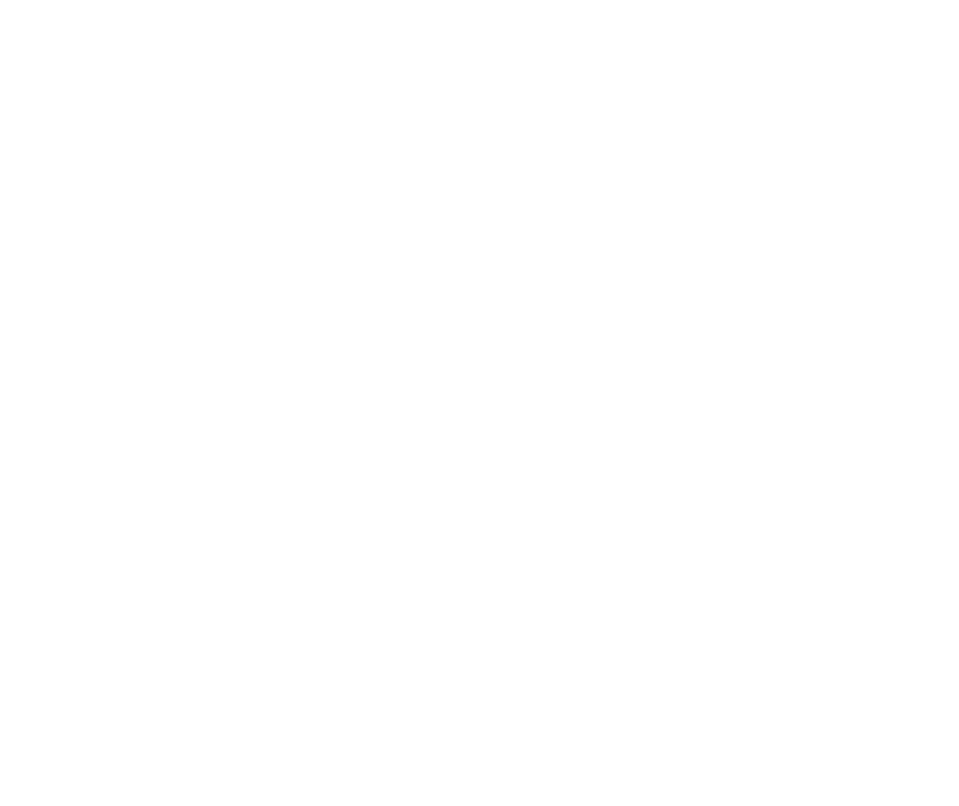
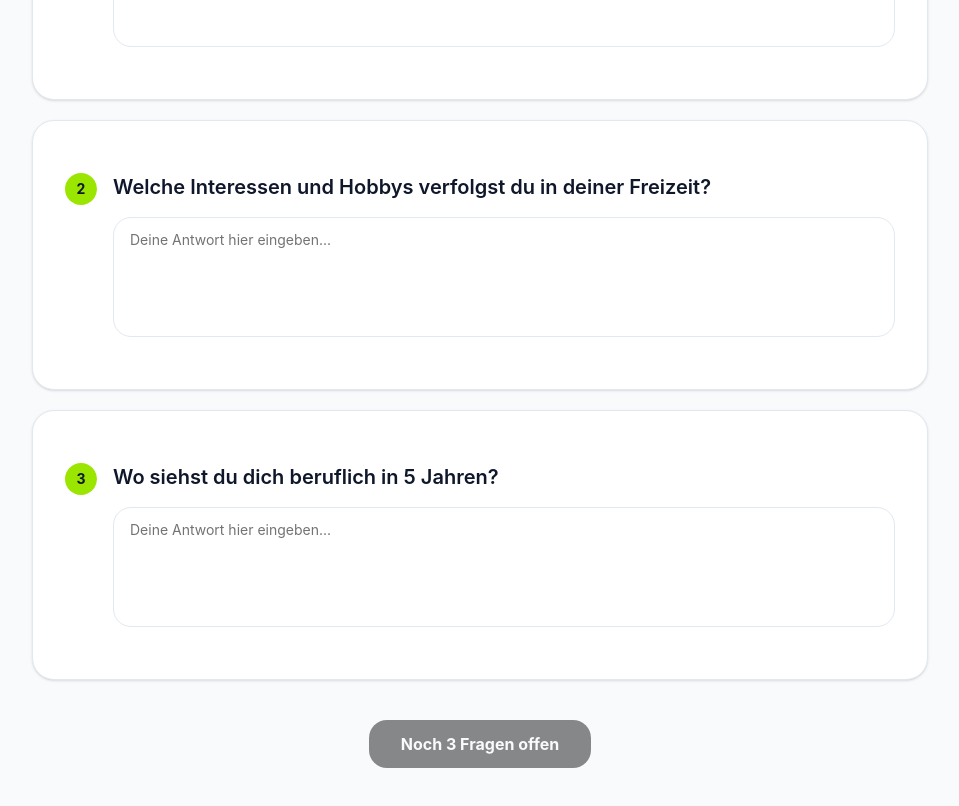
Before and after one commit to darmattt/18plus, a React (Vite) app in the folder frontend/: page /OffeneFragen in a window 1280 px wide. Before the commit this address had no page. Shown: the part 420-1226 px from the top of the page, without its empty margins (160-1119 px from the left). Before the commit the page ends 800 px from the top, so only its background shows below. Built offline with nearby package versions, Linux system fonts and the light colour scheme.

Commit message:
feat: OffeneFragen Arbeitsblatt implimentiert

```diff
--- a/frontend/package.json
+++ b/frontend/package.json
@@ -13,6 +13,7 @@
     "@tailwindcss/vite": "^4.2.0",
     "class-variance-authority": "^0.7.1",
     "clsx": "^2.1.1",
+    "framer-motion": "^12.35.1",
     "lucide-react": "^0.574.0",
     "radix-ui": "^1.4.3",
     "react": "^19.2.0",
--- a/frontend/src/App.jsx
+++ b/frontend/src/App.jsx
@@ -25,6 +25,9 @@ export default function LandingHero() {
                     <a className="hover:text-slate-900" href="#">
                         über 18plus
                     </a>
+                    <Link className="hover:text-slate-900" to="/OffeneFragen">
+                                            OffeneFragen
+                     </Link>
                 </nav>
 
                 <Link to="/login">
--- /dev/null
+++ b/frontend/src/OffeneFragen.jsx
@@ -0,0 +1,132 @@
+import { Link } from "react-router-dom"
+
+import { useState } from "react";
+import { AnimatePresence, motion } from "framer-motion";
+import { CheckCircle2, Sparkles } from "lucide-react";
+
+import { Badge } from "@/components/ui/badge";
+import { Button } from "@/components/ui/button";
+import { Card, CardContent, CardHeader } from "@/components/ui/card";
+import { Textarea } from "@/components/ui/textarea";
+
+const questions = [
+  "Was sind deine größten Stärken im schulischen Bereich?",
+  "Welche Interessen und Hobbys verfolgst du in deiner Freizeit?",
+  "Wo siehst du dich beruflich in 5 Jahren?",
+];
+
+const motivationMessages = [
+  "Gute Arbeit! Denke an konkrete Beispiele.",
+  "Sehr schön! Jedes Detail zählt.",
+  "Ausgezeichnet! Du machst Fortschritte.",
+];
+
+export default function OffeneFragen() {
+  const [answers, setAnswers] = useState(["", "", ""]);
+  const [showMotivation, setShowMotivation] = useState(null);
+  const [completed, setCompleted] = useState([]);
+
+  const handleAnswerChange = (index, value) => {
+    const newAnswers = [...answers];
+    newAnswers[index] = value;
+    setAnswers(newAnswers);
+
+    if (value.trim().length > 20 && !completed.includes(index)) {
+      setCompleted((prev) => [...prev, index]);
+      setShowMotivation(index);
+      setTimeout(() => setShowMotivation(null), 3000);
+    }
+
+    if (value.trim().length <= 20 && completed.includes(index)) {
+      setCompleted((prev) => prev.filter((item) => item !== index));
+    }
+  };
+
+  return (
+    <div className="min-h-screen bg-slate-50 px-4 py-6 md:px-6 md:py-10">
+      <div className="mx-auto max-w-4xl space-y-8">
+        <Card className="overflow-hidden rounded-3xl border border-sky-200 bg-sky-50 shadow-sm">
+          <CardHeader className="space-y-2 px-5 py-5 md:px-8 md:py-6">
+            <h1 className="text-2xl font-bold tracking-tight text-slate-900 md:text-4xl">
+              Arbeitsblatt: Offene Fragen
+            </h1>
+            <p className="text-sm text-slate-600 md:text-base">
+              Design-Typ: Offene Fragen
+            </p>
+          </CardHeader>
+        </Card>
+
+        <div className="space-y-5">
+          {questions.map((question, index) => (
+            <motion.div
+              key={index}
+              initial={{ opacity: 0, y: 18 }}
+              animate={{ opacity: 1, y: 0 }}
+              transition={{ delay: index * 0.12 }}
+              className="relative"
+            >
+              <Card className="rounded-3xl border border-slate-200 bg-white shadow-sm transition-all hover:border-sky-200">
+                <CardContent className="px-5 py-5 md:px-8 md:py-7">
+                  <div className="flex items-start gap-4">
+                    <div className="flex h-8 w-8 shrink-0 items-center justify-center rounded-full bg-lime-400 text-sm font-bold text-slate-900">
+                      {index + 1}
+                    </div>
+
+                    <div className="flex-1 space-y-4">
+                      <label className="block text-base font-semibold text-slate-900 md:text-xl">
+                        {question}
+                      </label>
+
+                      <Textarea
+                        value={answers[index]}
+                        onChange={(e) => handleAnswerChange(index, e.target.value)}
+                        placeholder="Deine Antwort hier eingeben..."
+                        rows={5}
+                        className="min-h-[120px] resize-none rounded-2xl border-slate-200 bg-white px-4 py-3 text-base shadow-none focus-visible:ring-2 focus-visible:ring-sky-400"
+                      />
+
+                      {completed.includes(index) && (
+                        <div className="flex items-center gap-2 text-lime-600">
+                          <CheckCircle2 className="h-5 w-5" />
+                          <span className="text-sm font-semibold">Beantwortet</span>
+                        </div>
+                      )}
+                    </div>
+                  </div>
+                </CardContent>
+              </Card>
+
+              <AnimatePresence>
+                {showMotivation === index && (
+                  <motion.div
+                    initial={{ opacity: 0, scale: 0.92, y: 10 }}
+                    animate={{ opacity: 1, scale: 1, y: 0 }}
+                    exit={{ opacity: 0, scale: 0.92, y: 4 }}
+                    className="absolute right-3 top-0 z-10 md:right-6"
+                  >
+                    <Badge className="rounded-full bg-lime-400 px-4 py-2 text-sm text-slate-900 hover:bg-lime-400">
+                      <Sparkles className="mr-2 h-4 w-4" />
+                      {motivationMessages[index]}
+                    </Badge>
+                  </motion.div>
+                )}
+              </AnimatePresence>
+            </motion.div>
+          ))}
+        </div>
+
+        <div className="flex justify-center pt-2">
+          <Button
+            size="lg"
+            disabled={completed.length < questions.length}
+            className="rounded-2xl px-8 py-6 text-base font-bold"
+          >
+            {completed.length < questions.length
+              ? `Noch ${questions.length - completed.length} Fragen offen`
+              : "Arbeitsblatt abschließen"}
+          </Button>
+        </div>
+      </div>
+    </div>
+  );
+}
--- /dev/null
+++ b/frontend/src/components/ui/badge.jsx
@@ -0,0 +1,46 @@
+import * as React from "react"
+import { cva } from "class-variance-authority";
+import { Slot } from "radix-ui"
+
+import { cn } from "@/lib/utils"
+
+const badgeVariants = cva(
+  "inline-flex w-fit shrink-0 items-center justify-center gap-1 overflow-hidden rounded-full border border-transparent px-2 py-0.5 text-xs font-medium whitespace-nowrap transition-[color,box-shadow] focus-visible:border-ring focus-visible:ring-[3px] focus-visible:ring-ring/50 aria-invalid:border-destructive aria-invalid:ring-destructive/20 dark:aria-invalid:ring-destructive/40 [&>svg]:pointer-events-none [&>svg]:size-3",
+  {
+    variants: {
+      variant: {
+        default: "bg-primary text-primary-foreground [a&]:hover:bg-primary/90",
+        secondary:
+          "bg-secondary text-secondary-foreground [a&]:hover:bg-secondary/90",
+        destructive:
+          "bg-destructive text-white focus-visible:ring-destructive/20 dark:bg-destructive/60 dark:focus-visible:ring-destructive/40 [a&]:hover:bg-destructive/90",
+        outline:
+          "border-border text-foreground [a&]:hover:bg-accent [a&]:hover:text-accent-foreground",
+        ghost: "[a&]:hover:bg-accent [a&]:hover:text-accent-foreground",
+        link: "text-primary underline-offset-4 [a&]:hover:underline",
+      },
+    },
+    defaultVariants: {
+      variant: "default",
+    },
+  }
+)
+
+function Badge({
+  className,
+  variant = "default",
+  asChild = false,
+  ...props
+}) {
+  const Comp = asChild ? Slot.Root : "span"
+
+  return (
+    <Comp
+      data-slot="badge"
+      data-variant={variant}
+      className={cn(badgeVariants({ variant }), className)}
+      {...props} />
+  );
+}
+
+export { Badge, badgeVariants }
--- /dev/null
+++ b/frontend/src/components/ui/textarea.jsx
@@ -0,0 +1,20 @@
+import * as React from "react"
+
+import { cn } from "@/lib/utils"
+
+function Textarea({
+  className,
+  ...props
+}) {
+  return (
+    <textarea
+      data-slot="textarea"
+      className={cn(
+        "flex field-sizing-content min-h-16 w-full rounded-md border border-input bg-transparent px-3 py-2 text-base shadow-xs transition-[color,box-shadow] outline-none placeholder:text-muted-foreground focus-visible:border-ring focus-visible:ring-[3px] focus-visible:ring-ring/50 disabled:cursor-not-allowed disabled:opacity-50 aria-invalid:border-destructive aria-invalid:ring-destructive/20 md:text-sm dark:bg-input/30 dark:aria-invalid:ring-destructive/40",
+        className
+      )}
+      {...props} />
+  );
+}
+
+export { Textarea }
--- a/frontend/src/main.jsx
+++ b/frontend/src/main.jsx
@@ -7,6 +7,7 @@ import App from "./App.jsx"
 import Arbeitsblätter from "./arbeitsblaetter.jsx"
 import Login from "./login.jsx"
 import Gruppe from "./gruppe.jsx"
+import OffeneFragen from "./OffeneFragen.jsx"
 
 ReactDOM.createRoot(document.getElementById("root")).render(
     <React.StrictMode>
@@ -16,6 +17,7 @@ ReactDOM.createRoot(document.getElementById("root")).render(
                 <Route path="/arbeitsblaetter" element={<Arbeitsblätter/>} />
                 <Route path="/login" element={<Login />} />
                 <Route path="/gruppe" element={<Gruppe />} />
+                <Route path="/OffeneFragen" element={<OffeneFragen />} />
             </Routes>
         </BrowserRouter>
     </React.StrictMode>
```
Also changed, not shown: 1 other file (tests, documents, lock files or other folders).
